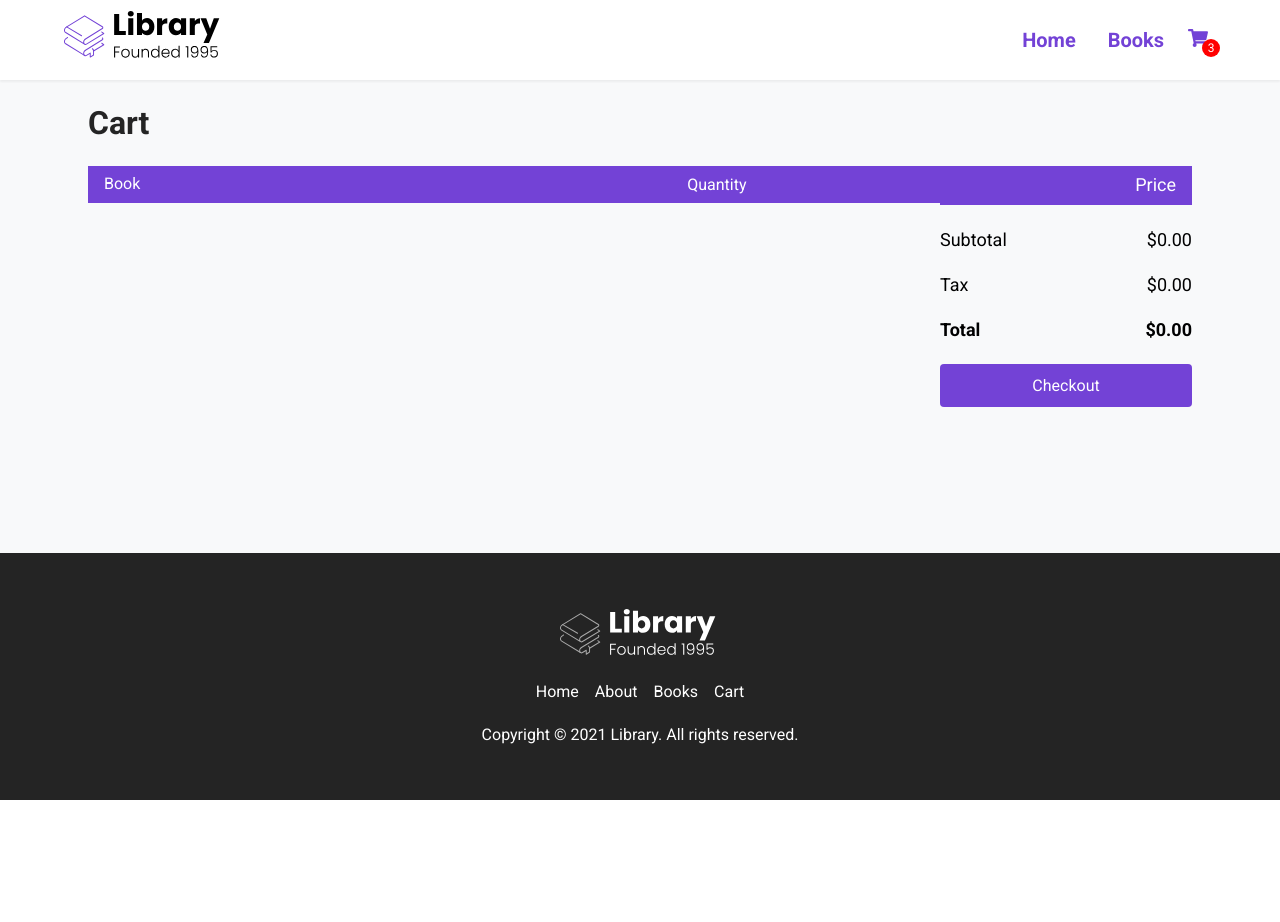
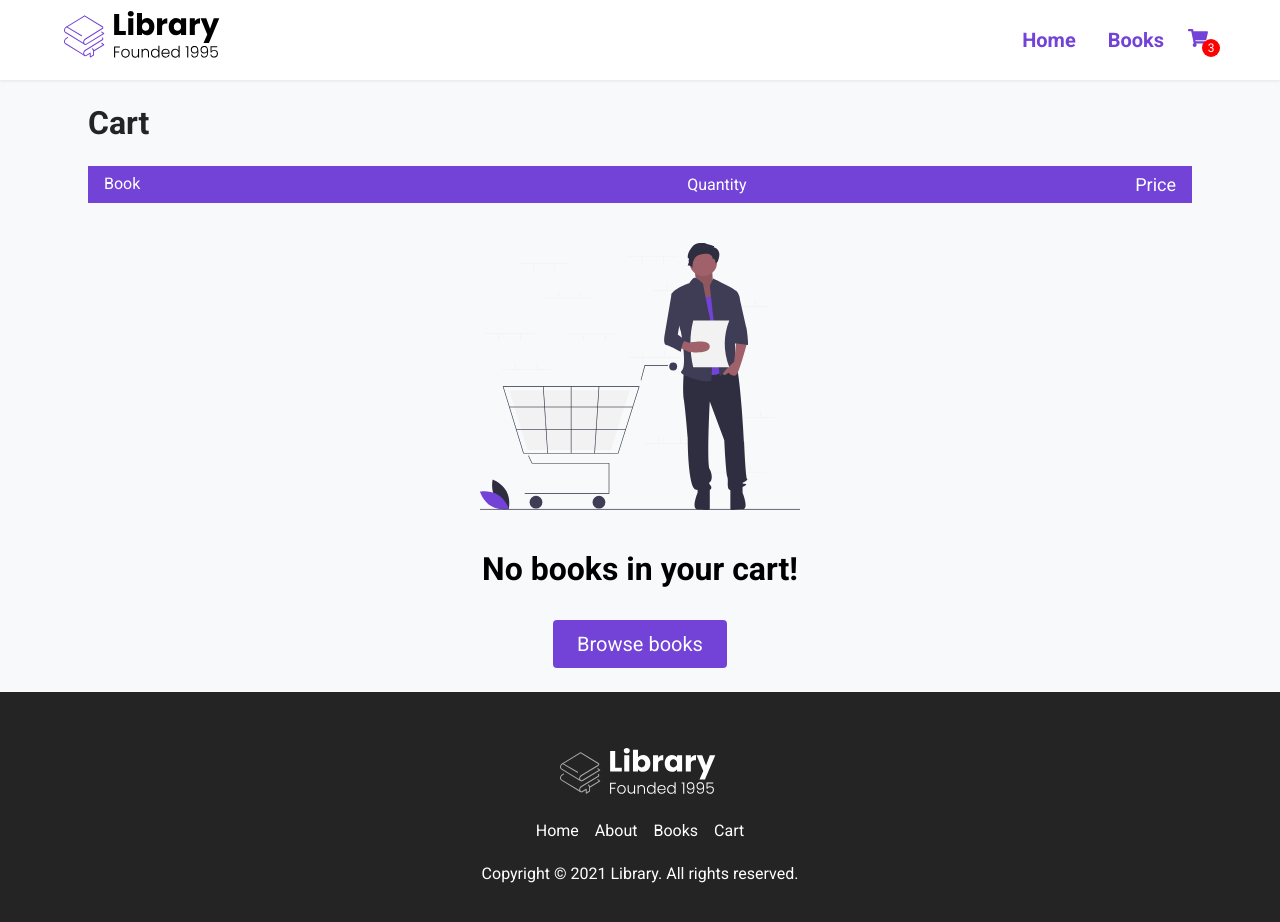
Before and after one commit to lteranl/library-react, a React (Create React App) app: page /cart in a window 1280 px wide. Shown: the top 922 px of the page. Before the commit the page ends 800 px from the top, so only its background shows below. Built offline with nearby package versions, Linux system fonts and the light colour scheme.

Commit message:
if no books in cart it will display a msg for user

```diff
--- a/src/components/pages/Cart.jsx
+++ b/src/components/pages/Cart.jsx
@@ -1,4 +1,6 @@
 import React, { useState, useEffect } from "react";
+import { Link } from "react-router-dom";
+import EmptyCart from "../../assets/empty_cart.svg";
 
 function Cart({ cart, changeQuantity, removeItem }) {
     const [subtotal, setSubtotal] = useState(0);
@@ -92,7 +94,23 @@
                                     </div>
                                 ))}
                             </div>
+                            {cart.length === 0 && (
+                                <div className="cart__empty">
+                                    <img
+                                        src={EmptyCart}
+                                        alt=""
+                                        className="cart__empty--img"
+                                    />
+                                    <h2>No books in your cart!</h2>
+                                    <Link to="/books">
+                                        <button className="btn">
+                                            Browse books
+                                        </button>
+                                    </Link>
                                 </div>
+                            )}
+                        </div>
+                        {cart.length > 0 && (
                             <div className="total">
                                 <div className="total__item total__sub-total">
                                     <span>Subtotal</span>
@@ -113,6 +131,7 @@
                                     Checkout
                                 </button>
                             </div>
+                        )}
                     </div>
                 </div>
             </main>
```
Lines whose indentation alone changed are shown as unchanged.
